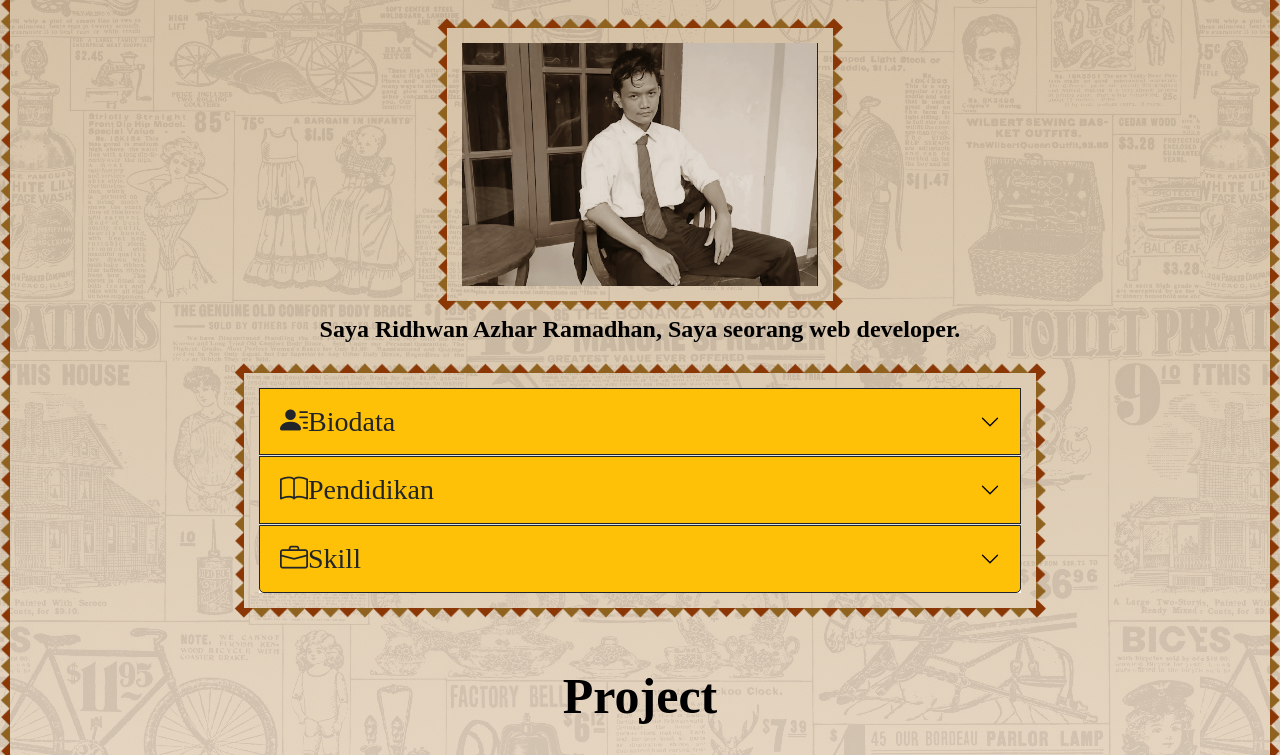
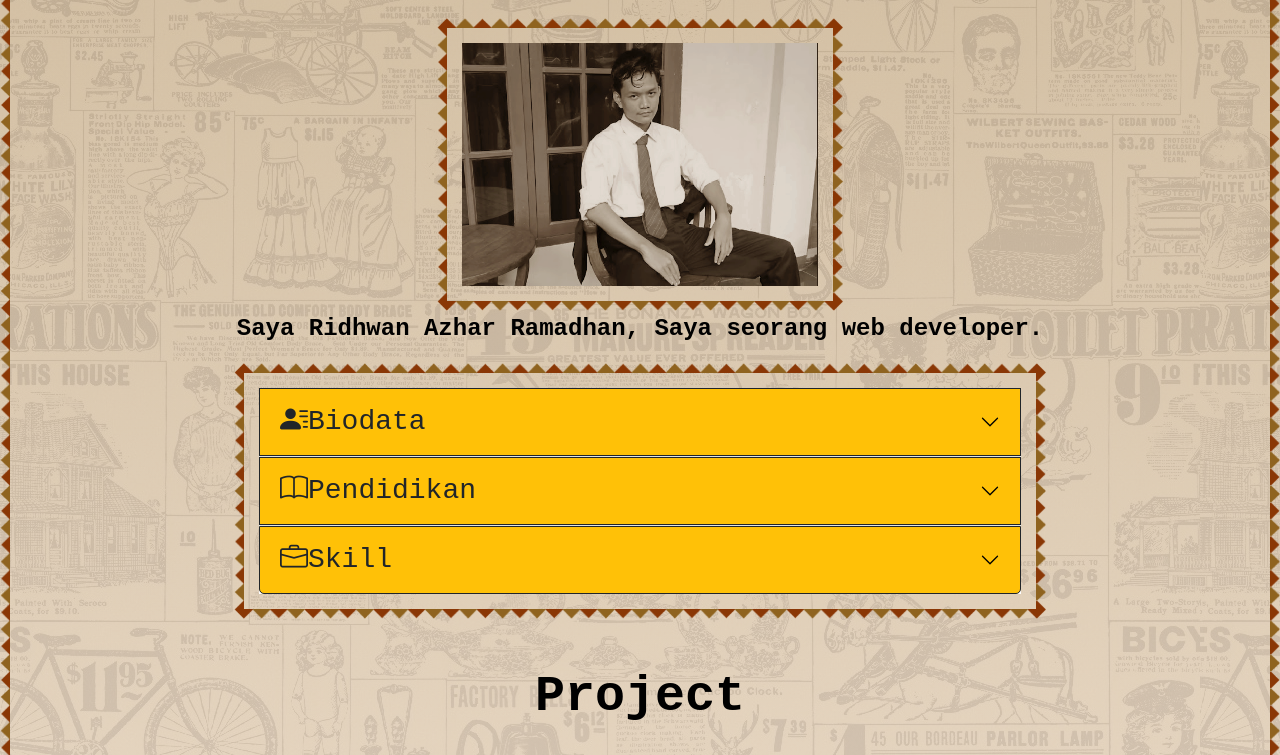
Before and after one commit to ridhwanazharr/ridhwan-portfolio, a plain HTML site: page index.html in a window 1280 px wide. Shown: the part 301-1056 px from the top of the page. Drawn offline with nearby package versions, Linux system fonts and the light colour scheme.

Commit message:
Update index.html

```diff
--- a/index.html
+++ b/index.html
@@ -13,7 +13,7 @@
     <style>
         body {
             background-image: url("background2.jpg");
-            font-family: "Goudy Old Style";
+            font-family: 'Courier New', monospace;
             font-weight: bold;
         }
 
```
